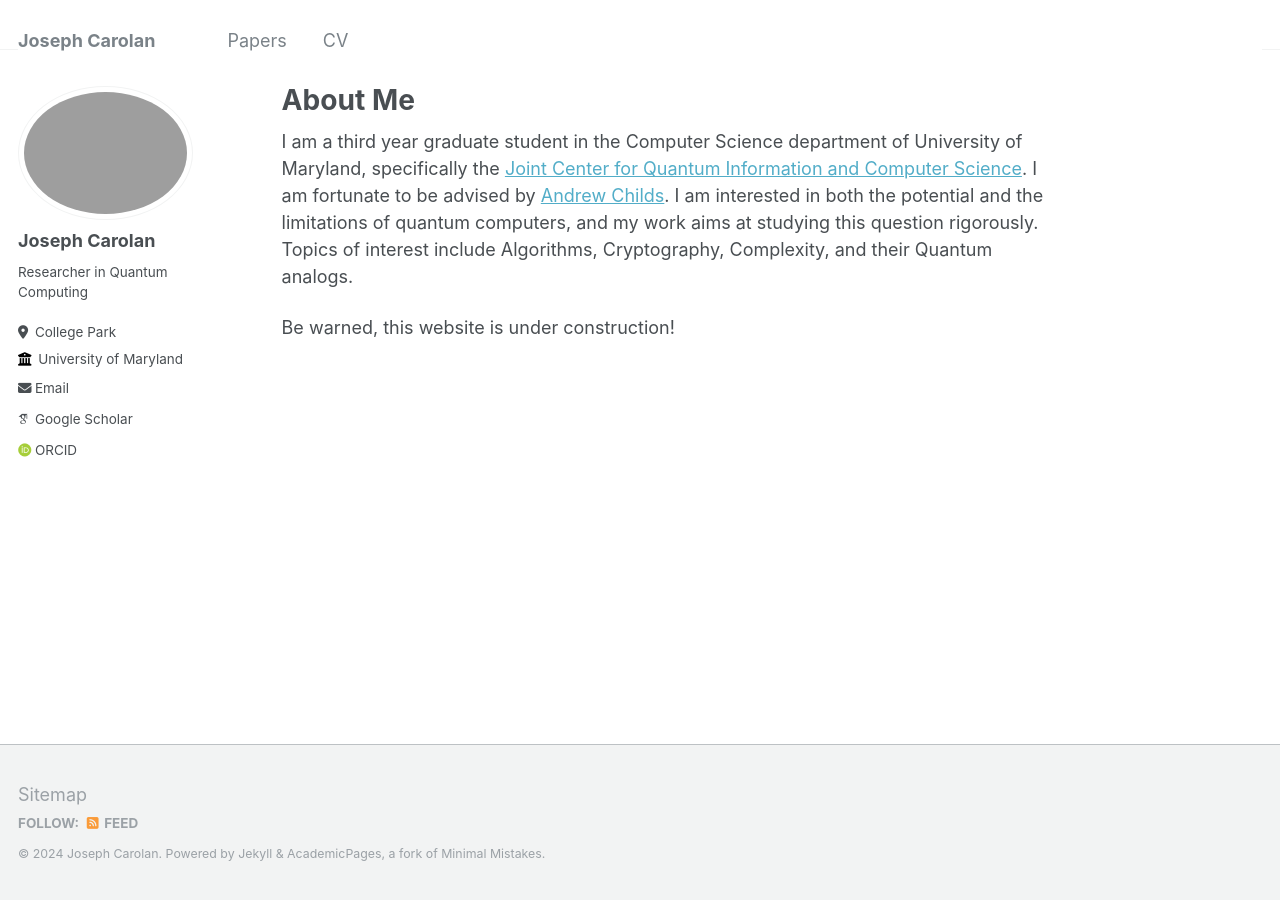
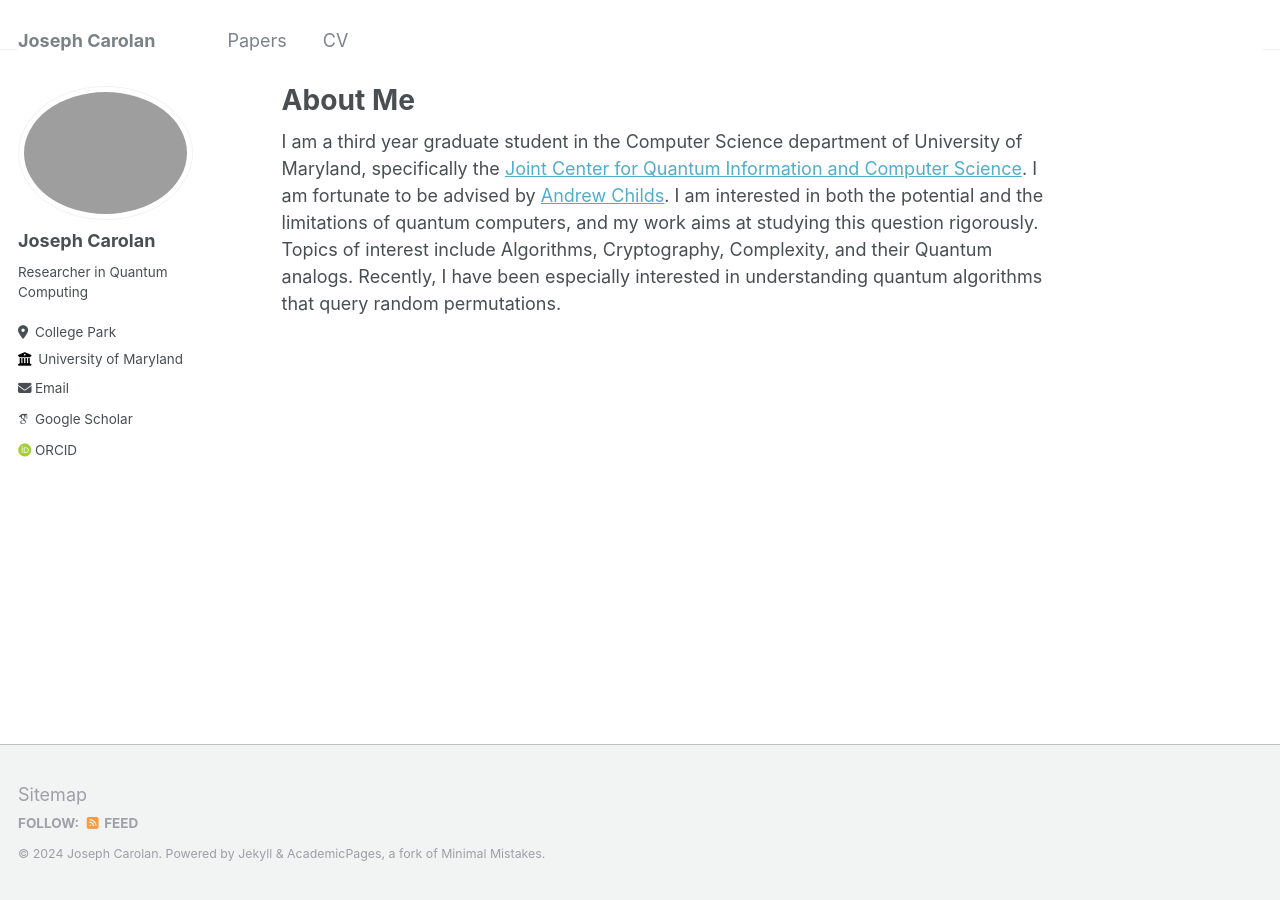
Before and after one commit to jacarolan/personal-website, a Jekyll site: the page built from _pages/about.md, in a window 1280 px wide. Built offline with Jekyll 4.4.1, drawn with Linux system fonts in a browser that asks for light colours; some web fonts are replaced.

Commit message:
Update about.md

```diff
--- a/_pages/about.md
+++ b/_pages/about.md
@@ -7,6 +7,4 @@ redirect_from:
   - /about.html
 ---
 
-I am a third year graduate student in the Computer Science department of University of Maryland, specifically the [Joint Center for Quantum Information and Computer Science](https://quics.umd.edu/). I am fortunate to be advised by [Andrew Childs](https://www.cs.umd.edu/~amchilds/). I am interested in both the potential and the limitations of quantum computers, and my work aims at studying this question rigorously. Topics of interest include Algorithms, Cryptography, Complexity, and their Quantum analogs.
-
-Be warned, this website is under construction!
+I am a third year graduate student in the Computer Science department of University of Maryland, specifically the [Joint Center for Quantum Information and Computer Science](https://quics.umd.edu/). I am fortunate to be advised by [Andrew Childs](https://www.cs.umd.edu/~amchilds/). I am interested in both the potential and the limitations of quantum computers, and my work aims at studying this question rigorously. Topics of interest include Algorithms, Cryptography, Complexity, and their Quantum analogs. Recently, I have been especially interested in understanding quantum algorithms that query random permutations.
```
